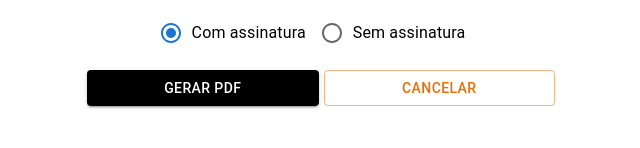
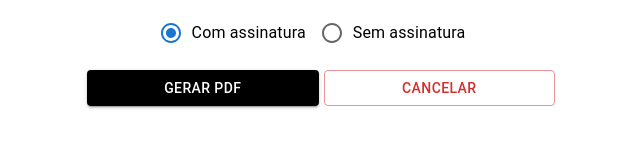
Before and after one commit to tsgomes9/-receipt-generator, a React (Vite) app: page /receipt in a window 1280 px wide. Shown: the part 516-664 px from the top of the page, without its empty margins (319-959 px from the left). Built offline with nearby package versions, Linux system fonts and the light colour scheme; the HTML template or start-up script is replaced by a standard one; what @react-pdf/renderer would draw is missing.

Commit message:
Update index.tsx style button

```diff
--- a/src/pages/receipt/index.tsx
+++ b/src/pages/receipt/index.tsx
@@ -199,7 +199,7 @@ export default function Receipt() {
               variant="outlined"
               type="submit"
               fullWidth
-              color="warning"
+              color="error"
               onClick={() => navigate("../")}
             >
               Cancelar
```
